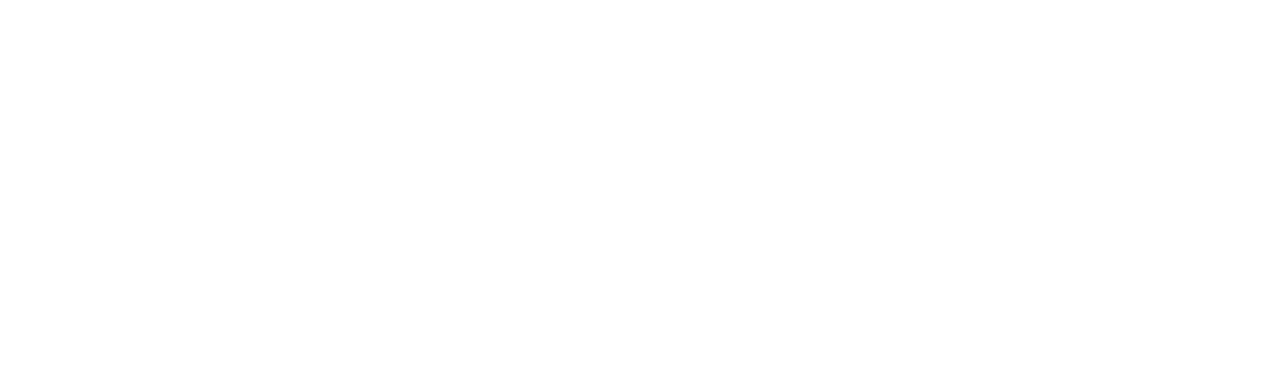
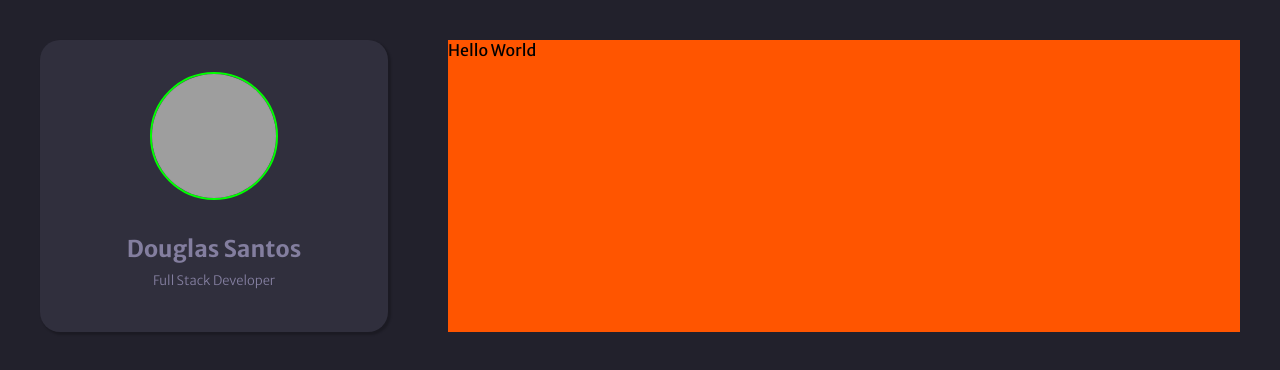
Before and after one commit to dowglasSantos/portfolio_rocketseat_01, a plain HTML site: page index.html in a window 1280 px wide. Drawn offline with Linux system fonts and the light colour scheme; grey boxes are pictures that could not be loaded.

Commit message:
add grid layout end style variables

```diff
--- a/index.html
+++ b/index.html
@@ -1,13 +1,27 @@
 <!DOCTYPE html>
 <html lang="en">
 <head>
-    <meta charset="UTF-8">
-    <meta http-equiv="X-UA-Compatible" content="IE=edge">
-    <meta name="viewport" content="width=device-width, initial-scale=1.0">
-    <link rel="stylesheet" href="./style.css"/>
-    <title>Portfolio Rocketseat</title>
+  <meta charset="UTF-8">
+  <meta http-equiv="X-UA-Compatible" content="IE=edge">
+  <meta name="viewport" content="width=device-width, initial-scale=1.0">
+  <link rel="stylesheet" href="./style.css"/>
+  <title>Portfolio Rocketseat</title>
 </head>
 <body>
+  <div id="personalInformation">
 
+    <div class="cards">
+      <img src="https://github.com/dowglasSantos.png" alt="imagem de perfil do github do usuario dowglas santos">
+
+      <p>Douglas Santos</p>
+      <p>Full Stack Developer</p>
+
+    </div><!--cards-->
+
+  </div><!--personal-Information-->
+
+  <div id="contentsBox">
+    <p>Hello World</p>
+  </div><!--contentsBox-->
 </body>
 </html>
--- a/style.css
+++ b/style.css
@@ -1,5 +1,93 @@
+@import url('https://fonts.googleapis.com/css2?family=Merriweather+Sans:wght@300;400;500;700&display=swap');
 * {
-    margin: 0;
-    padding: 0;
-    box-sizing: border-box;
+  margin: 0;
+  padding: 0;
+  box-sizing: border-box;
+  font-family: 'Merriweather Sans', sans-serif;
 }
+
+:root {
+  --bgBody: #22212C;
+
+  --bgCards: #302F3D;
+
+  --bgTechs: #CB92B1;
+
+  --colorBall: #E7DE79;
+
+  --fontColor: #837E9F;
+
+  --borderImage: #00FF00;
+}
+
+body {
+  width: 100%;
+  padding: 40px 40px 58px;
+
+  display: grid;
+  gap: 60px;
+  grid-template-columns: 348px 1fr;
+  grid-template-areas: "information contentsBox";
+
+  background-color: var(--bgBody);
+}
+
+#personalInformation {
+  grid-area: information;
+}
+
+.cards {
+  width: 348px;
+  height: 292px;
+  padding: 32px 0px 49px;
+
+  text-align: center;
+
+  border-radius: 20px;
+  box-shadow: 2px 2px 2px 1px rgba(0, 0, 0, 0.2);
+
+  color: var(--fontColor);
+  background-color: var(--bgCards);
+}
+
+.cards > img {
+  width: 128px;
+  height: 128px;
+  border-radius: 50%;
+  border: 2px solid var(--borderImage);
+}
+
+.cards p:nth-of-type(1) {
+  font-size: 23px;
+  font-weight: 700;
+  line-height: 29px;
+  font-style: normal;
+
+  margin-top: 30px;
+
+  color: var(--fontColor);
+}
+
+.cards p:nth-of-type(2) {
+  font-size: 13px;
+  font-weight: 300;
+  line-height: 16px;
+  font-style: normal;
+
+  margin-top: 10px;
+
+  color: var(--fontColor);
+}
+
+
+
+
+
+
+
+
+#contentsBox {
+  grid-area: contentsBox;
+
+  background-color: #ff5500;
+}
```
